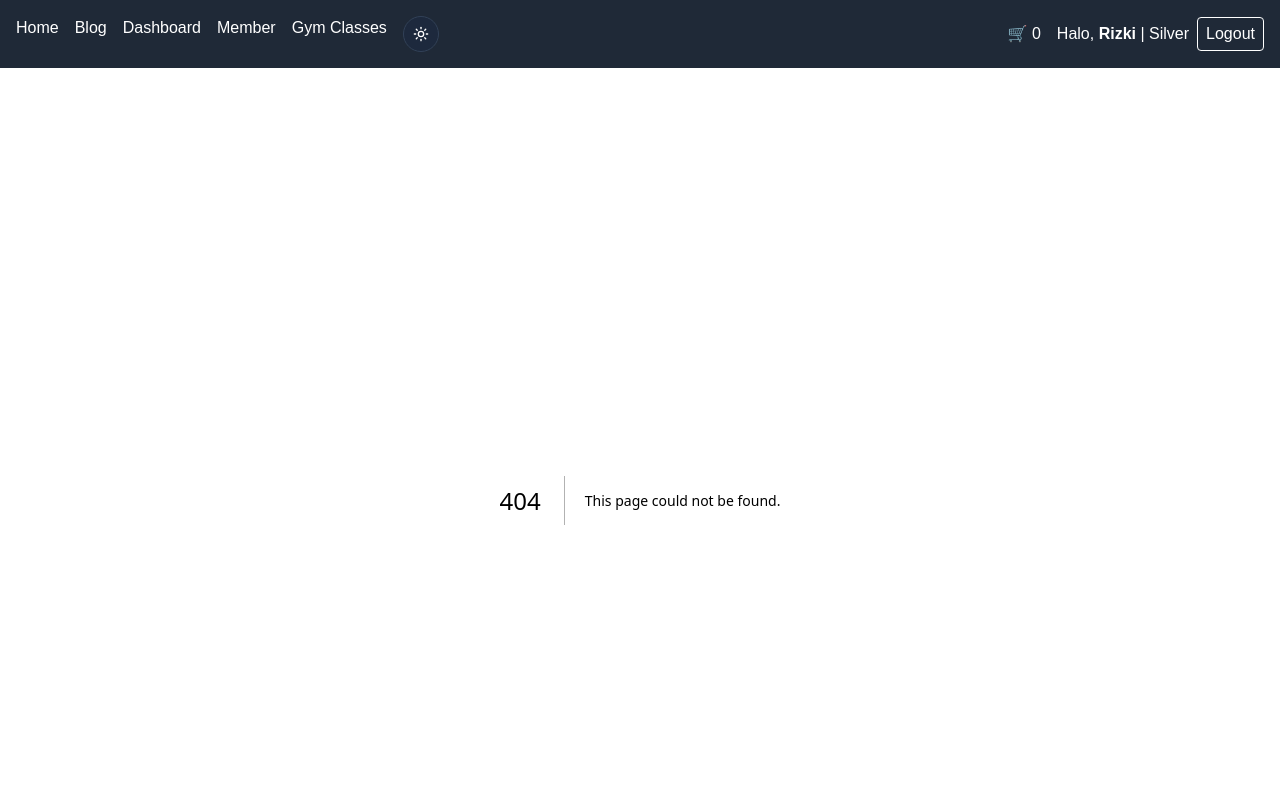
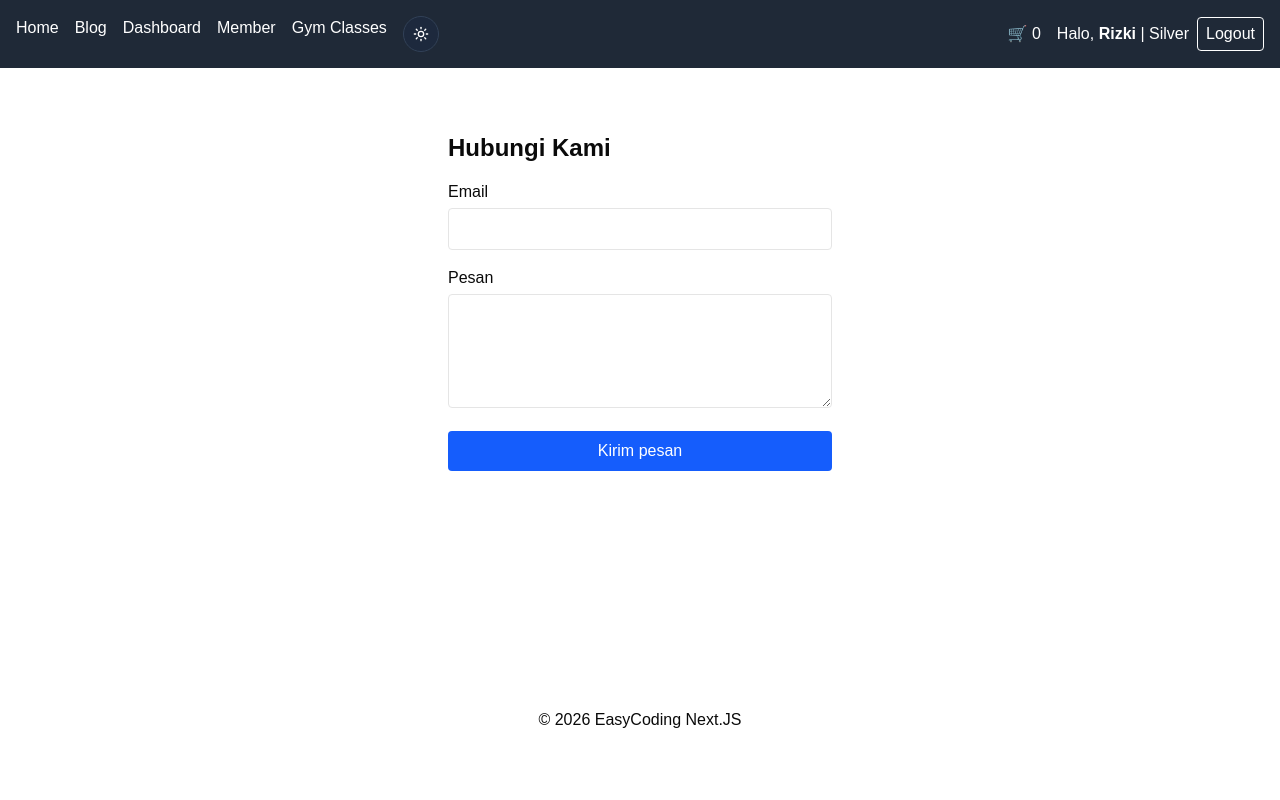
Before and after one commit to mhamdriizki/nextjs-course-full, a Next.js app: page /contacts in a window 1280 px wide. Before the commit this address had no page. Shown: the top 800 px of the page. Built offline with nearby package versions, Linux system fonts and the light colour scheme.

Commit message:
feat: applied

```diff
--- /dev/null
+++ b/app/components/SubmitButton.tsx
@@ -0,0 +1,18 @@
+"use client"
+
+import { useFormStatus } from "react-dom"
+
+export function SubmitButton({ label = "Kirim" }: { label?: string }) {
+  const {pending} = useFormStatus();
+
+  return (
+    <button
+      type="submit"
+      disabled={pending}
+      className={`px-4 py-2 rounded text-white bg-blue-600 ${pending ? "opacity=50 cursor-not-allowed" :
+        "hover:bg-blue-700"}`}
+    >
+      {pending ? "Memproses . . ." : label}
+    </button>
+  )
+}
--- /dev/null
+++ b/app/contacts/actions/contact.ts
@@ -0,0 +1,32 @@
+"use server";
+
+import z, { success } from "zod";
+
+const contactSchema = z.object({
+  email: z.string().email("Email tidak valid"),
+  message: z.string().min(10, "Pesan minimal 10 karakter"),
+});
+
+export async function submitContact(prevState: any, formData: FormData) {
+  await new Promise((resolve) => setTimeout(resolve, 1500));
+  const rawData = {
+    email: formData.get("email"),
+    message: formData.get("message"),
+  };
+
+  const validated = contactSchema.safeParse(rawData);
+
+  if (!validated.success) {
+    return {
+      success: false,
+      errors: validated.error.flatten().fieldErrors,
+    };
+  }
+
+  console.log("Email sent to :  ", validated.data.email);
+
+  return {
+    success: true,
+    errors: undefined,
+  };
+}
--- /dev/null
+++ b/app/contacts/page.tsx
@@ -0,0 +1,49 @@
+"use client"
+
+import { useActionState } from "react"
+import { submitContact } from "./actions/contact"
+import { SubmitButton } from "../components/SubmitButton";
+
+export default function ContactPage() {
+  const [state, formAction, isPending] = useActionState(submitContact, {
+    success: false,
+    errors: undefined
+  });
+
+  return (
+    <main className="p-8 max-w-md mx-auto">
+      <h1 className="text-2xl font-bold mb-4">Hubungi Kami</h1>
+
+      {state.success && (
+        <div className="text-2xl mb-4 bg-green-100 text-green-700 rounded">
+          Pesan Berhasil Terkirim
+        </div>
+      )}
+
+      {/* Gunakan formAction dari hook ke atribut action */}
+      <form action={formAction} className="flex flex-col gap-4">
+        <div>
+          <label className="block mb-1">Email</label>
+          <input type="email" name="email" className="w-full border p-2 rounded" />
+          {/* Tampilkan pesan error jika terjadi error */}
+          {state.errors?.email && (
+            <p className="text-red-500 text-sm mt-1">{state.errors.email[0]}</p>
+          )}
+        </div>
+
+        <div>
+          <label className="block mb-1">Pesan</label>
+          <textarea name="message" className="w-full border p-2 rounded" rows={4}></textarea>
+          {/* Tampilkan pesan error jika terjadi error */}
+          {state.errors?.message && (
+            <p className="text-red-500 text-sm mt-1">{state.errors.message[0]}</p>
+          )}
+        </div>
+
+        {/* Menggunakan komponen Submit Button yang terpisah (yang ada useFormStatus) */}
+        <SubmitButton label="Kirim pesan"/>
+      </form>
+
+    </main>
+  )
+}
```
